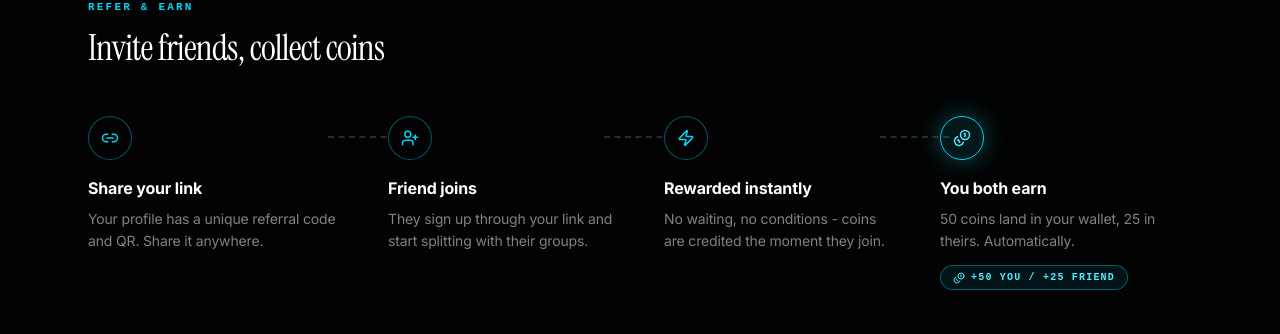
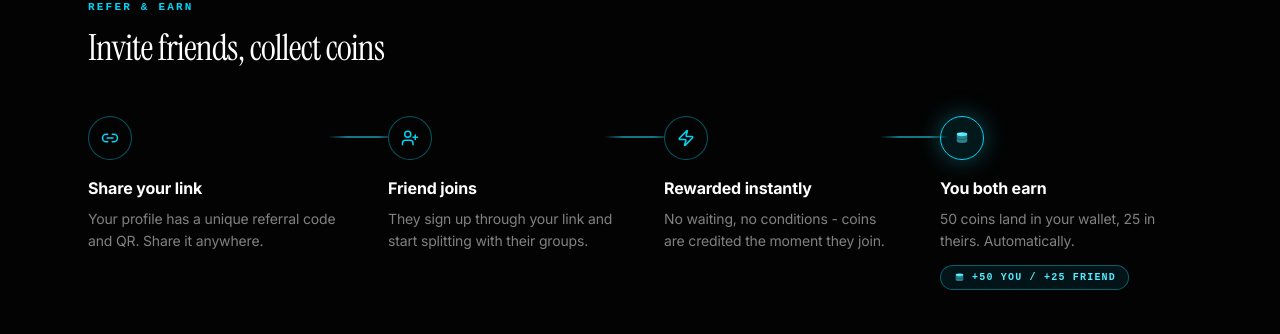
Before and after one commit to Gautam5514/Split-Expense, a Next.js app in the folder frontend/: page /what-we-offer in a window 1280 px wide. Shown: the part 1260-1594 px from the top of the page. Built offline with nearby package versions, Linux system fonts and the light colour scheme; no server answers; a web font is replaced by a local one.

Commit message:
Added the part

```diff
--- a/frontend/app/what-we-offer/page.jsx
+++ b/frontend/app/what-we-offer/page.jsx
@@ -6,7 +6,6 @@ import {
   ArrowRight,
   Award,
   Calculator,
-  Coins,
   Link2,
   MessageCircleMore,
   ScanLine,
@@ -17,6 +16,23 @@ import {
 } from "lucide-react";
 import Footer from "@/components/Footer";
 import SmoothScroll from "@/components/SmoothScroll";
+
+/* A proper filled coin-stack (reads clearly as "coins", unlike the thin
+   outline icon). Uses currentColor so it inherits the cyan accent. */
+function CoinsIcon({ size = 18, className = "" }) {
+  return (
+    <svg viewBox="0 0 24 24" width={size} height={size} className={className} aria-hidden="true">
+      {/* cylinder body (two stacked coins) */}
+      <path d="M5 7 V16 A7 2.6 0 0 0 19 16 V7 Z" fill="currentColor" opacity="0.5" />
+      {/* seam between the two coins */}
+      <path d="M5 11.5 A7 2.6 0 0 0 19 11.5" fill="none" stroke="#030303" strokeOpacity="0.35" strokeWidth="0.9" />
+      {/* top coin face */}
+      <ellipse cx="12" cy="7" rx="7" ry="2.6" fill="currentColor" />
+      {/* shine */}
+      <ellipse cx="9.5" cy="6.3" rx="2.4" ry="0.8" fill="#ffffff" opacity="0.45" />
+    </svg>
+  );
+}
 
 /* "What we offer" page: floating device imagery, the core offering cards,
    a refer-and-earn roadmap (real reward numbers from the referral system),
@@ -35,7 +51,7 @@ const REFER_STEPS = [
   { icon: Link2, title: "Share your link", desc: "Your profile has a unique referral code and QR. Share it anywhere." },
   { icon: UserPlus, title: "Friend joins", desc: "They sign up through your link and start splitting with their groups." },
   { icon: Zap, title: "Rewarded instantly", desc: "No waiting, no conditions - coins are credited the moment they join." },
-  { icon: Coins, title: "You both earn", desc: "50 coins land in your wallet, 25 in theirs. Automatically.", reward: true },
+  { icon: CoinsIcon, title: "You both earn", desc: "50 coins land in your wallet, 25 in theirs. Automatically.", reward: true },
 ];
 
 const TIERS = [
@@ -137,9 +153,15 @@ export default function WhatWeOfferPage() {
               transition={{ duration: 0.55, delay: i * 0.12, ease: "easeOut" }}
               className="relative lg:px-6 lg:first:pl-0 lg:last:pr-0"
             >
-              {/* Dashed connector to the next stop */}
+              {/* Continuous glowing connector to the next stop */}
               {i < REFER_STEPS.length - 1 && (
-                <span className="absolute right-[-12%] top-5 hidden w-1/4 border-t-2 border-dashed border-white/15 lg:block" />
+                <span
+                  className="absolute right-[-12%] top-5 hidden h-[2px] w-1/4 rounded-full lg:block"
+                  style={{
+                    background:
+                      "linear-gradient(to right, rgba(34,211,238,0), rgba(34,211,238,0.55) 28%, rgba(34,211,238,0.55) 72%, rgba(34,211,238,0))",
+                  }}
+                />
               )}
               <span
                 className={`flex h-11 w-11 items-center justify-center rounded-full border font-mono text-xs font-bold ${
@@ -154,7 +176,7 @@ export default function WhatWeOfferPage() {
               <p className="mt-2 text-sm leading-relaxed text-white/50">{step.desc}</p>
               {step.reward && (
                 <p className="mt-3 inline-flex items-center gap-1.5 rounded-full border border-cyan-400/40 bg-cyan-500/10 px-3 py-1 font-mono text-[10px] font-bold uppercase tracking-[0.12em] text-cyan-300">
-                  <Coins size={12} /> +50 you / +25 friend
+                  <CoinsIcon size={13} /> +50 you / +25 friend
                 </p>
               )}
             </motion.div>
```
